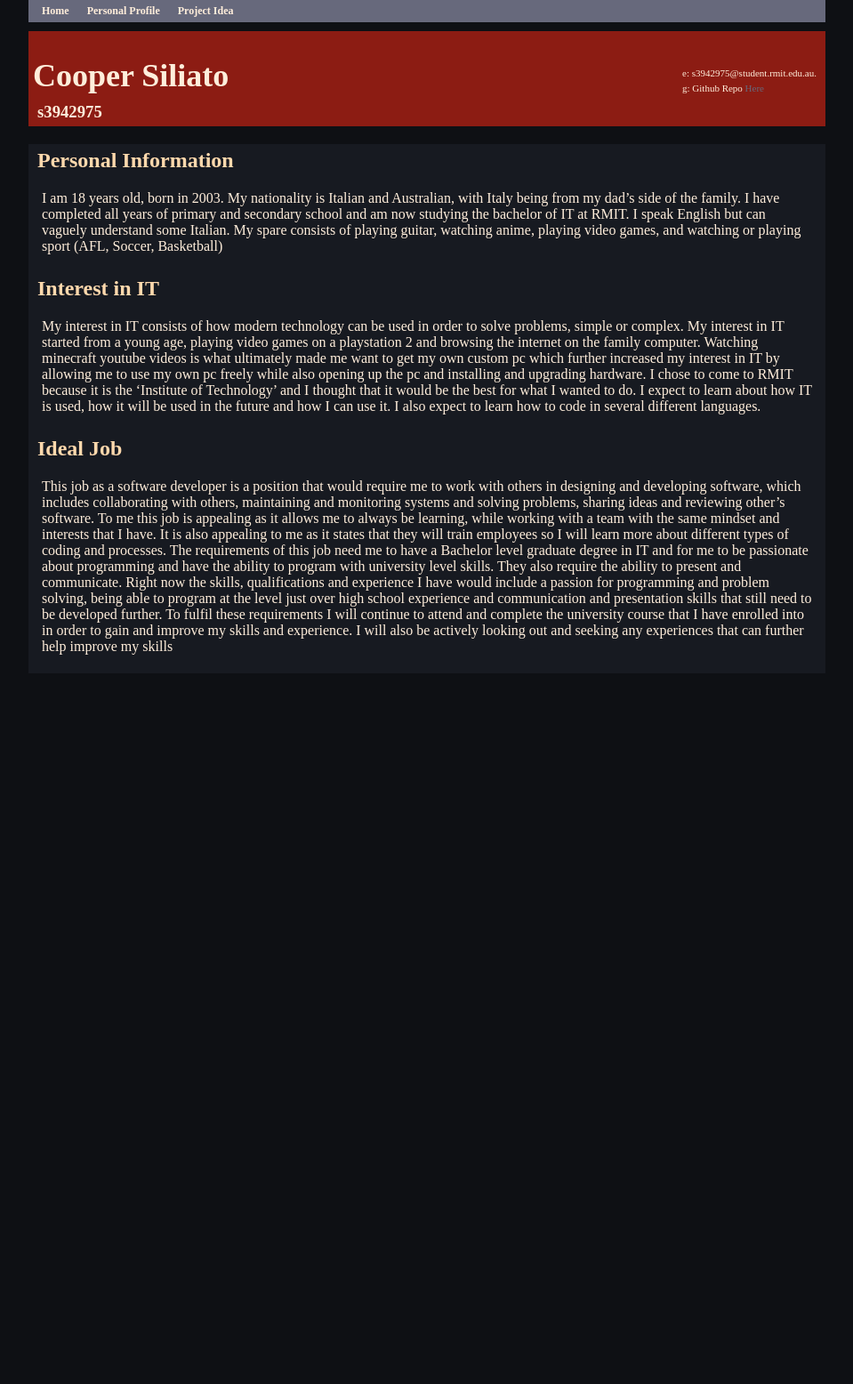
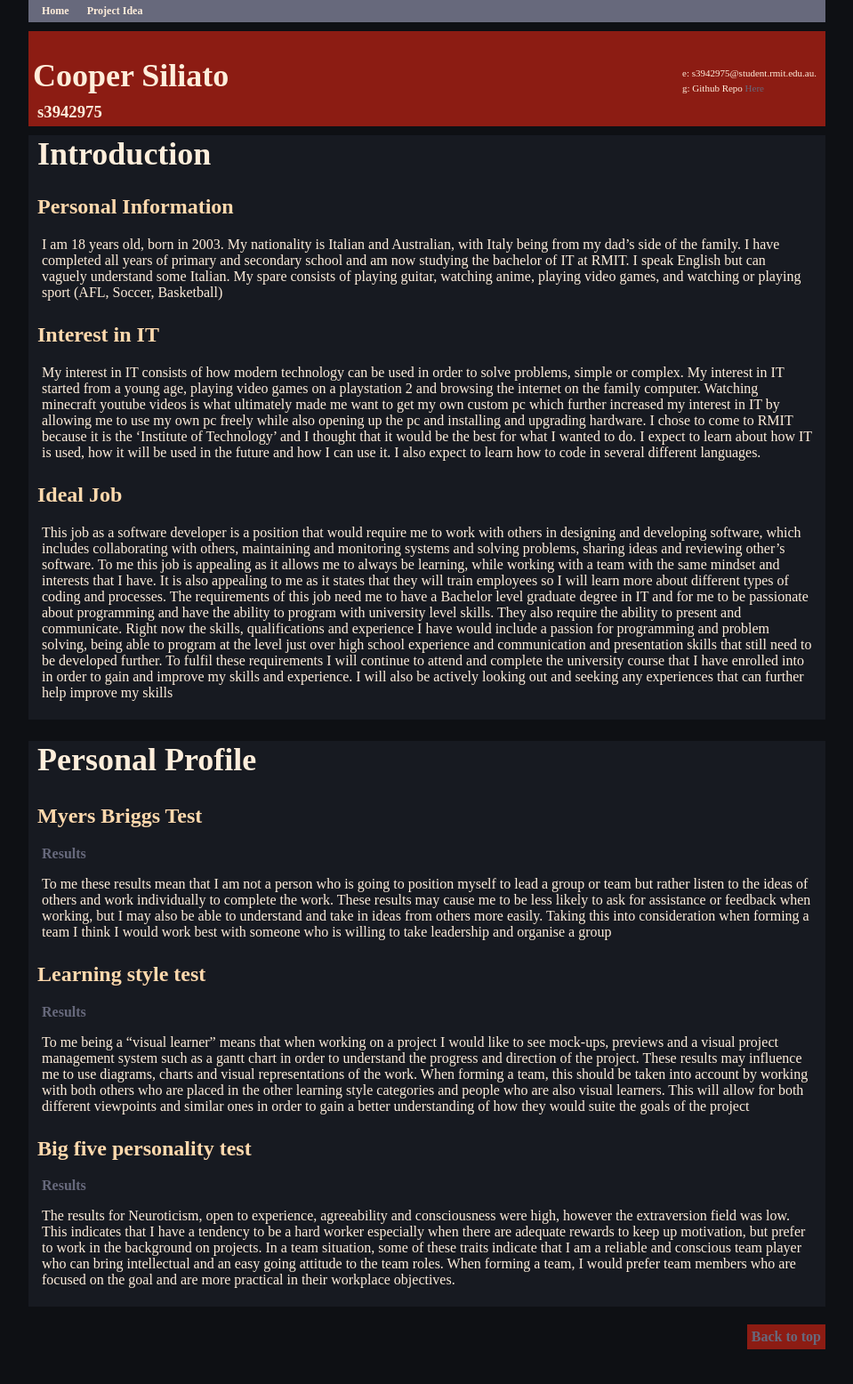
Before and after one commit to CooperSiliato/Assignment1, a plain HTML site: page index.html in a window 1280 px wide. Shown: the whole page at 89% size, without its empty margins (160-1119 px from the left). Before the commit the page ends 800 px from the top, so only its background shows below. Drawn offline with Linux system fonts and the light colour scheme.

Commit message:
Big progress

```diff
--- a/css/style.css
+++ b/css/style.css
@@ -75,11 +75,50 @@ main {
   padding: 0 10px 5px 10px;
 }
 
+#intro {
+  margin: 10px 0;
+}
+
 p {
   padding: 0 5px;
 }
 
+.links a {
+  color: #67697C;
+  text-decoration: none;
+  font-weight: bold;
+}
+
+.number2 {
+  margin-bottom: 20px;
+}
+
 footer {
   background-color: #8C1C13;
-  margin-bottom: 10px;
+  margin-bottom: 50px;
+  padding: 5px;
+  float: right;
 }
+
+footer a {
+  color: #67697C;
+  text-decoration: none;
+  font-weight: bold;
+}
+
+/* personalprofile.html */
+
+.resultimages h4 a {
+  color: #67697C;
+  text-decoration: none;
+  font-weight: bold;
+}
+
+.imgMyers {
+  width: 50%;
+}
+
+.imgLearnstyle {
+  width: 100%;
+  margin-bottom: 50px;
+}
--- a/index.html
+++ b/index.html
@@ -6,17 +6,14 @@
     <link href="css/style.css" rel="stylesheet">
   </head>
   <body>
-
+    <a id="top"></a>
     <header>
       <div class="menu">
         <div class="column">
           <a href="index.html">Home</a>
         </div>
         <div class="column">
-          <a href="personlprofile.html">Personal Profile</a>
-        </div>
-        <div class="column">
-          <a href="personlprofile.html">Project Idea</a>
+          <a href="">Project Idea</a>
         </div>
       </div>
 
@@ -37,15 +34,40 @@
     </div>
 
     <main>
+      <h1 id="intro">Introduction</h1>
       <h2>Personal Information</h2>
-      <p>I am 18 years old, born in 2003. My nationality is Italian and Australian, with Italy being from my dad’s side of the family. I have completed all years of primary and secondary school and am now studying the bachelor of IT at RMIT. I speak English but can vaguely understand some Italian. My spare consists of playing guitar, watching anime, playing video games, and watching or playing sport (AFL, Soccer, Basketball)
+      <p>
+        I am 18 years old, born in 2003. My nationality is Italian and Australian, with Italy being from my dad’s side of the family. I have completed all years of primary and secondary school and am now studying the bachelor of IT at RMIT. I speak English but can vaguely understand some Italian. My spare consists of playing guitar, watching anime, playing video games, and watching or playing sport (AFL, Soccer, Basketball)
       </p>
       <h2>Interest in IT</h2>
-      <p>My interest in IT consists of how modern technology can be used in order to solve problems, simple or complex. My interest in IT started from a young age, playing video games on a playstation 2 and browsing the internet on the family computer. Watching minecraft youtube videos is what ultimately made me want to get my own custom pc which further increased my interest in IT by allowing me to use my own pc freely while also opening up the pc and installing and upgrading hardware. I chose to come to RMIT because it is the ‘Institute of Technology’ and I thought that it would be the best for what I wanted to do. I expect to learn about how IT is used, how it will be used in the future and how I can use it. I also expect to learn how to code in several different languages.
+      <p>
+        My interest in IT consists of how modern technology can be used in order to solve problems, simple or complex. My interest in IT started from a young age, playing video games on a playstation 2 and browsing the internet on the family computer. Watching minecraft youtube videos is what ultimately made me want to get my own custom pc which further increased my interest in IT by allowing me to use my own pc freely while also opening up the pc and installing and upgrading hardware. I chose to come to RMIT because it is the ‘Institute of Technology’ and I thought that it would be the best for what I wanted to do. I expect to learn about how IT is used, how it will be used in the future and how I can use it. I also expect to learn how to code in several different languages.
       </p>
       <h2>Ideal Job</h2>
-      <p>This job as a software developer is a position that would require me to work with others in designing and developing software, which includes collaborating with others, maintaining and monitoring systems and solving problems, sharing ideas and reviewing other’s software. To me this job is appealing as it allows me to always be learning, while working with a team with the same mindset and interests that I have. It is also appealing to me as it states that they will train employees so I will learn more about different types of coding and processes. The requirements of this job need me to have a Bachelor level graduate degree in IT and for me to be passionate about programming and have the ability to program with university level skills. They also require the ability to present and communicate. Right now the skills, qualifications and experience I have would include a passion for programming and problem solving, being able to program at the level just over high school experience and communication and presentation skills that still need to be developed further. To fulfil these requirements I will continue to attend and complete the university course that I have enrolled into in order to gain and improve my skills and experience. I will also be actively looking out and seeking any experiences that can further help improve my skills
+      <p>
+        This job as a software developer is a position that would require me to work with others in designing and developing software, which includes collaborating with others, maintaining and monitoring systems and solving problems, sharing ideas and reviewing other’s software. To me this job is appealing as it allows me to always be learning, while working with a team with the same mindset and interests that I have. It is also appealing to me as it states that they will train employees so I will learn more about different types of coding and processes. The requirements of this job need me to have a Bachelor level graduate degree in IT and for me to be passionate about programming and have the ability to program with university level skills. They also require the ability to present and communicate. Right now the skills, qualifications and experience I have would include a passion for programming and problem solving, being able to program at the level just over high school experience and communication and presentation skills that still need to be developed further. To fulfil these requirements I will continue to attend and complete the university course that I have enrolled into in order to gain and improve my skills and experience. I will also be actively looking out and seeking any experiences that can further help improve my skills
       </p>
     </main>
+
+    <main class="number2">
+      <h1>Personal Profile</h1>
+      <h2>Myers Briggs Test</h2>
+      <p class="links"><a href="personalprofile.html">Results</a></p>
+      <p>
+        To me these results mean that I am not a person who is going to position myself to lead a group or team but rather listen to the ideas of others and work individually to complete the work. These results may cause me to be less likely to ask for assistance or feedback when working, but I may also be able to understand and take in ideas from others more easily. Taking this into consideration when forming a team I think I would work best with someone who is willing to take leadership and organise a group
+      </p>
+      <h2>Learning style test</h2>
+      <p class="links"><a href="personalprofile.html">Results</a></p>
+      <p>
+        To me being a “visual learner” means that when working on a project I would like to see mock-ups, previews and a visual project management system such as a gantt chart in order to understand the progress and direction of the project. These results may influence me to use diagrams, charts and visual representations of the work. When forming a team, this should be taken into account by working with both others who are placed in the other learning style categories and people who are also visual learners. This will allow for both different viewpoints and similar ones in order to gain a better understanding of how they would suite the goals of the project
+      </p>
+      <h2>Big five personality test</h2>
+      <p class="links"><a href="https://bigfive-test.com/result/623ab9d94a47830009c7b138">Results</a></p>
+      <p>
+          The results for Neuroticism, open to experience, agreeability and consciousness were high, however the extraversion field was low. This indicates that I have a tendency to be a hard worker especially when there are adequate rewards to keep up motivation, but prefer to work in the background on projects. In a team situation, some of these traits indicate that I am a reliable and conscious team player who can bring intellectual and an easy going attitude to the team roles. When forming a team, I would prefer team members who are focused on the goal and are more practical in their workplace objectives.
+      </p>
+
+    </main>
+    <footer><a href="#top"> Back to top </a></footer>
   </body>
 </html>
```
Also changed, not shown: personalprofile.html (+19 -3 lines), images/Myersbriggs.png (renamed from images/KaGfSHK - Imgur.png), images/learnstyle.png (renamed from images/JKOTzhc - Imgur.png).
